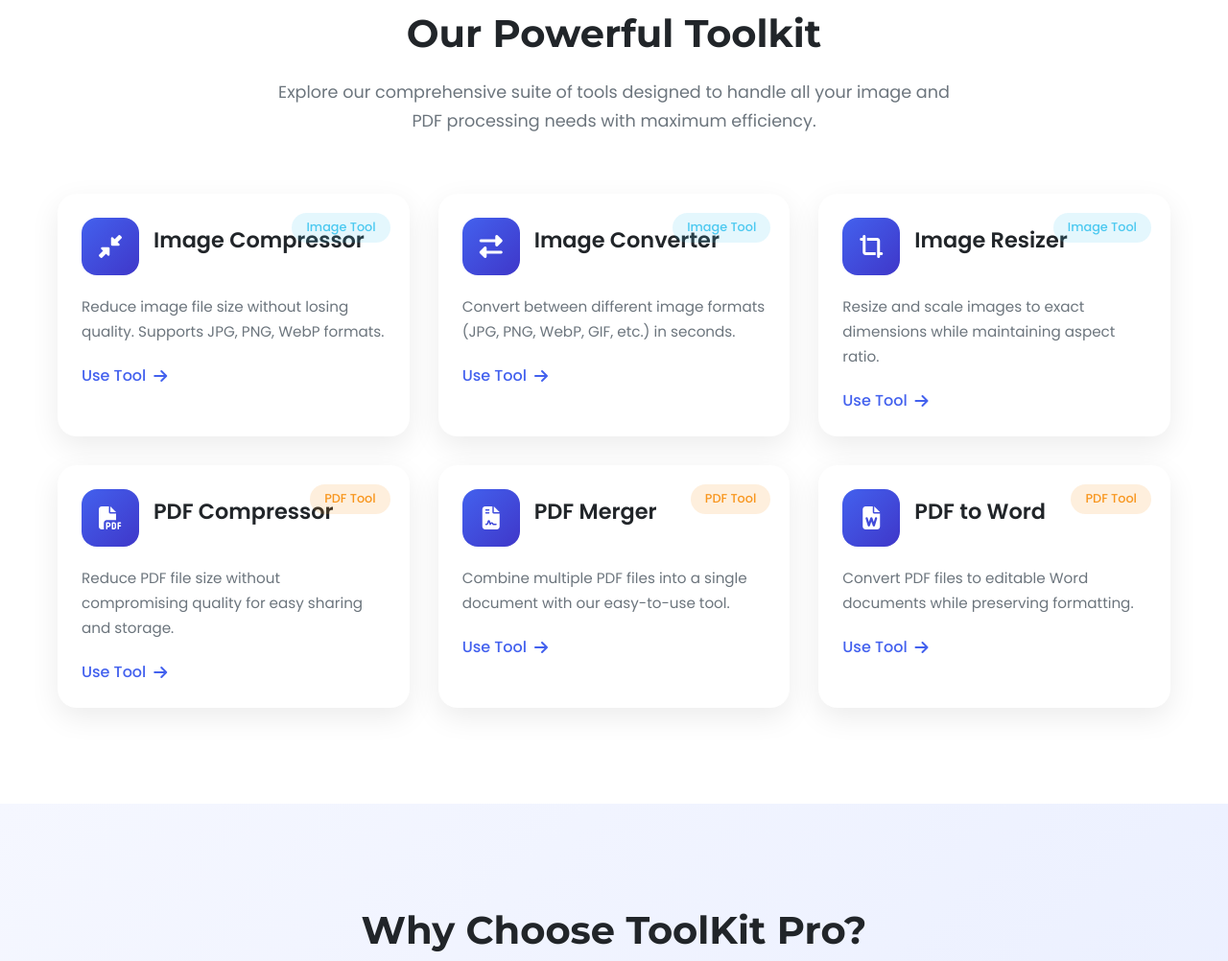
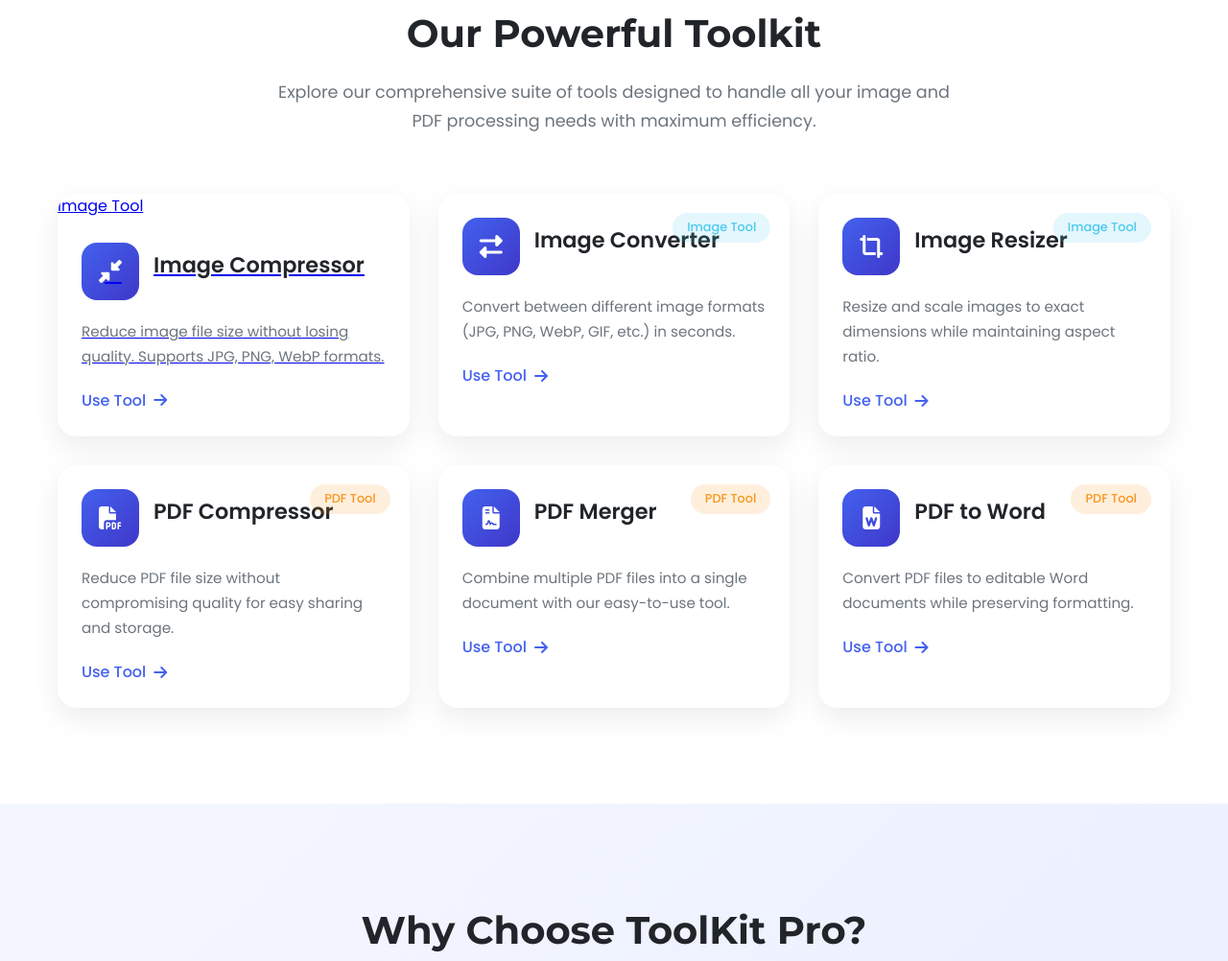
Before and after one commit to rohit10555/tool, a plain HTML site: page index.html in a window 1280 px wide. Shown: the part 748-1750 px from the top of the page at 96% size. Drawn offline with Linux system fonts and the light colour scheme.

Commit message:
Update index.html

```diff
--- a/index.html
+++ b/index.html
@@ -817,7 +817,7 @@
             <div class="tools-grid">
                 <!-- Image Tools -->
                 <div class="tool-card">
-                    <span class="category-badge image-badge">Image Tool</span>
+                    <a href="/tool/img-compress.html class="category-badge image-badge">Image Tool</span>
                     <div class="tool-card-header">
                         <div class="tool-icon">
                             <i class="fas fa-compress-alt"></i>
```
